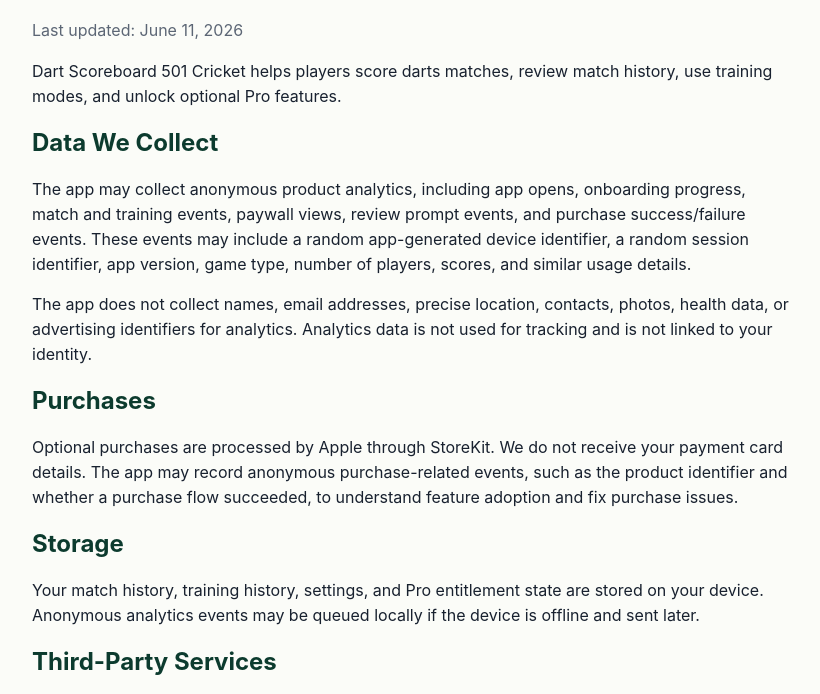
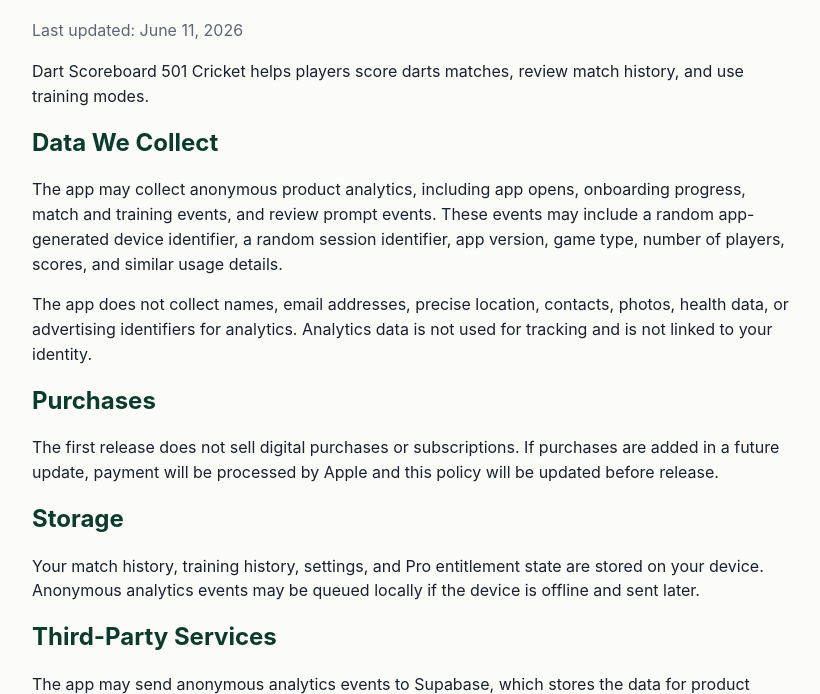
Before and after one commit to Pavkos/darts-scorer, a plain HTML site: page privacy.html in a window 1280 px wide. Shown: the part 95-789 px from the top of the page, without its empty margins (228-1048 px from the left). Drawn offline with Linux system fonts and the light colour scheme.

Commit message:
Align legal pages with free first release

```diff
--- a/privacy.html
+++ b/privacy.html
@@ -14,12 +14,12 @@
 <body>
   <h1>Privacy Policy</h1>
   <p class="meta">Last updated: June 11, 2026</p>
-  <p>Dart Scoreboard 501 Cricket helps players score darts matches, review match history, use training modes, and unlock optional Pro features.</p>
+  <p>Dart Scoreboard 501 Cricket helps players score darts matches, review match history, and use training modes.</p>
   <h2>Data We Collect</h2>
-  <p>The app may collect anonymous product analytics, including app opens, onboarding progress, match and training events, paywall views, review prompt events, and purchase success/failure events. These events may include a random app-generated device identifier, a random session identifier, app version, game type, number of players, scores, and similar usage details.</p>
+  <p>The app may collect anonymous product analytics, including app opens, onboarding progress, match and training events, and review prompt events. These events may include a random app-generated device identifier, a random session identifier, app version, game type, number of players, scores, and similar usage details.</p>
   <p>The app does not collect names, email addresses, precise location, contacts, photos, health data, or advertising identifiers for analytics. Analytics data is not used for tracking and is not linked to your identity.</p>
   <h2>Purchases</h2>
-  <p>Optional purchases are processed by Apple through StoreKit. We do not receive your payment card details. The app may record anonymous purchase-related events, such as the product identifier and whether a purchase flow succeeded, to understand feature adoption and fix purchase issues.</p>
+  <p>The first release does not sell digital purchases or subscriptions. If purchases are added in a future update, payment will be processed by Apple and this policy will be updated before release.</p>
   <h2>Storage</h2>
   <p>Your match history, training history, settings, and Pro entitlement state are stored on your device. Anonymous analytics events may be queued locally if the device is offline and sent later.</p>
   <h2>Third-Party Services</h2>
```
Also changed, not shown: support.html (+2 -2 lines).
